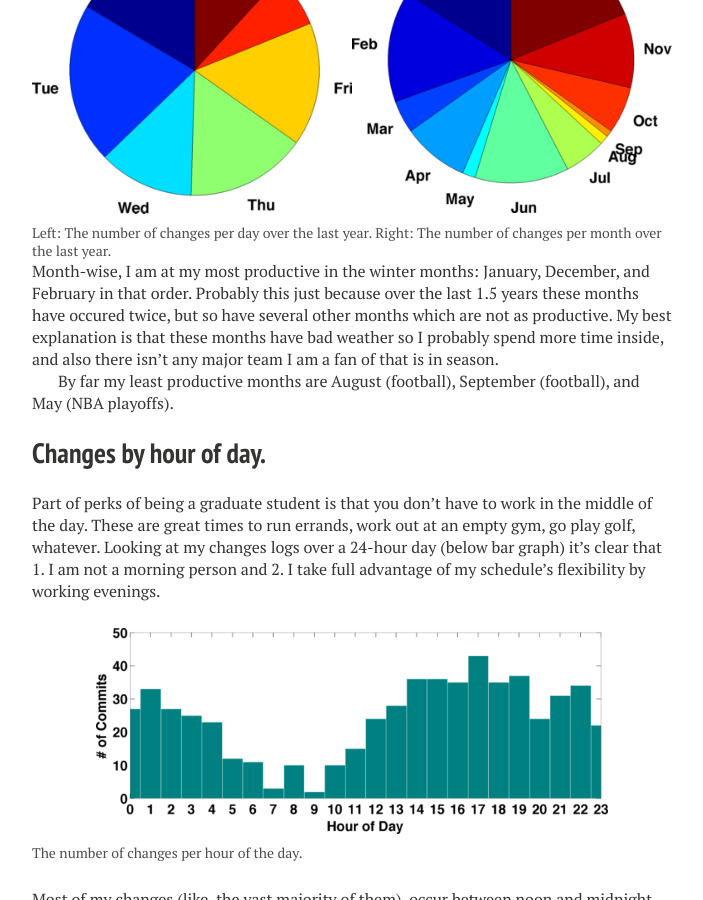
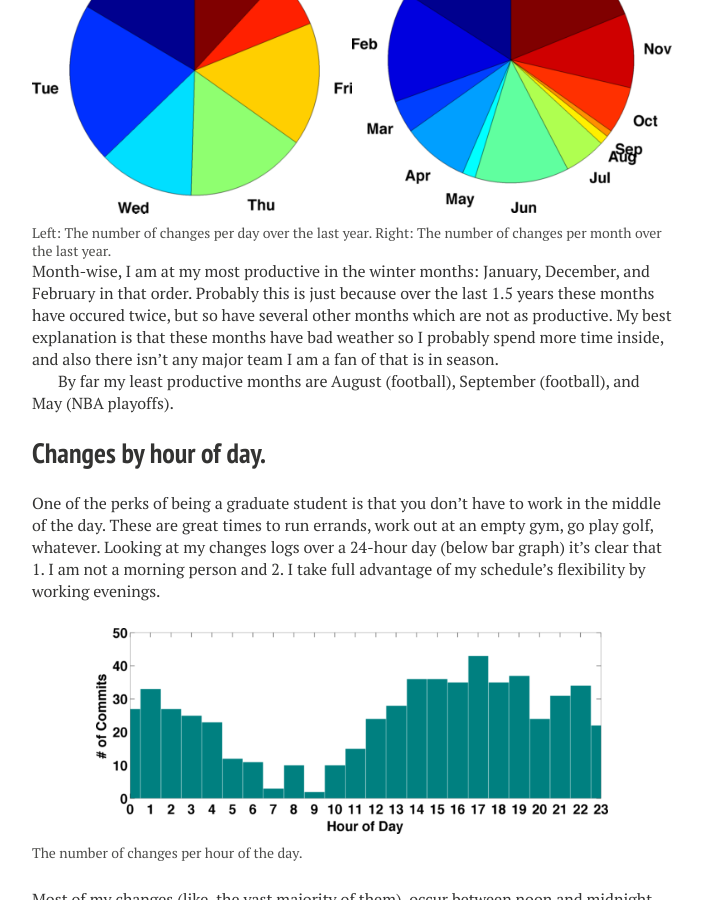
Before and after one commit to aledlie/Homage, a Jekyll site: the page built from _posts/2015-07-21-when-do-i-write-code.markdown, in a window 1280 px wide and 900 px high, scrolled down 1017 px. Shown: the whole window, without its empty margins (288-991 px from the left). Built offline with Jekyll 4.4.1, drawn with Linux system fonts in a browser that asks for light colours; nearby versions of some CDN libraries; comment, search, counter and statistics services are not loaded.

Commit message:
Fixed typos.

```diff
--- a/_posts/2015-07-21-when-do-i-write-code.markdown
+++ b/_posts/2015-07-21-when-do-i-write-code.markdown
@@ -43,14 +43,14 @@ First, I just sorted all of my changes by month and day (shown in the two pie ch
    <figcaption> Left: The number of changes per day over the last year.  Right: The number of changes per month over the last year. </figcaption>
 </figure>
 
-Month-wise, I am at my most productive in the winter months: January, December, and February in that order.  Probably this just because over the last 1.5 years these months have occured twice, but so have several other months which are not as productive.  My best explanation is that these months have bad weather so I probably spend more time inside, and also there isn't any major team I am a fan of that is in season.
+Month-wise, I am at my most productive in the winter months: January, December, and February in that order.  Probably this is just because over the last 1.5 years these months have occured twice, but so have several other months which are not as productive.  My best explanation is that these months have bad weather so I probably spend more time inside, and also there isn't any major team I am a fan of that is in season.
 
 By far my least productive months are August (football), September (football), and May (NBA playoffs).
 
 
 ## Changes by hour of day.
 
-Part of perks of being a graduate student is that you don't have to work in the middle of the day.  These are great times to run errands, work out at an empty gym, go play golf, whatever.  Looking at my changes logs over a 24-hour day (below bar graph) it's clear that 1. I am not a morning person and 2. I take full advantage of my schedule's flexibility by working evenings.
+One of the perks of being a graduate student is that you don't have to work in the middle of the day.  These are great times to run errands, work out at an empty gym, go play golf, whatever.  Looking at my changes logs over a 24-hour day (below bar graph) it's clear that 1. I am not a morning person and 2. I take full advantage of my schedule's flexibility by working evenings.
 
 
 <figure>
```
Also changed, not shown: 2 other files.
